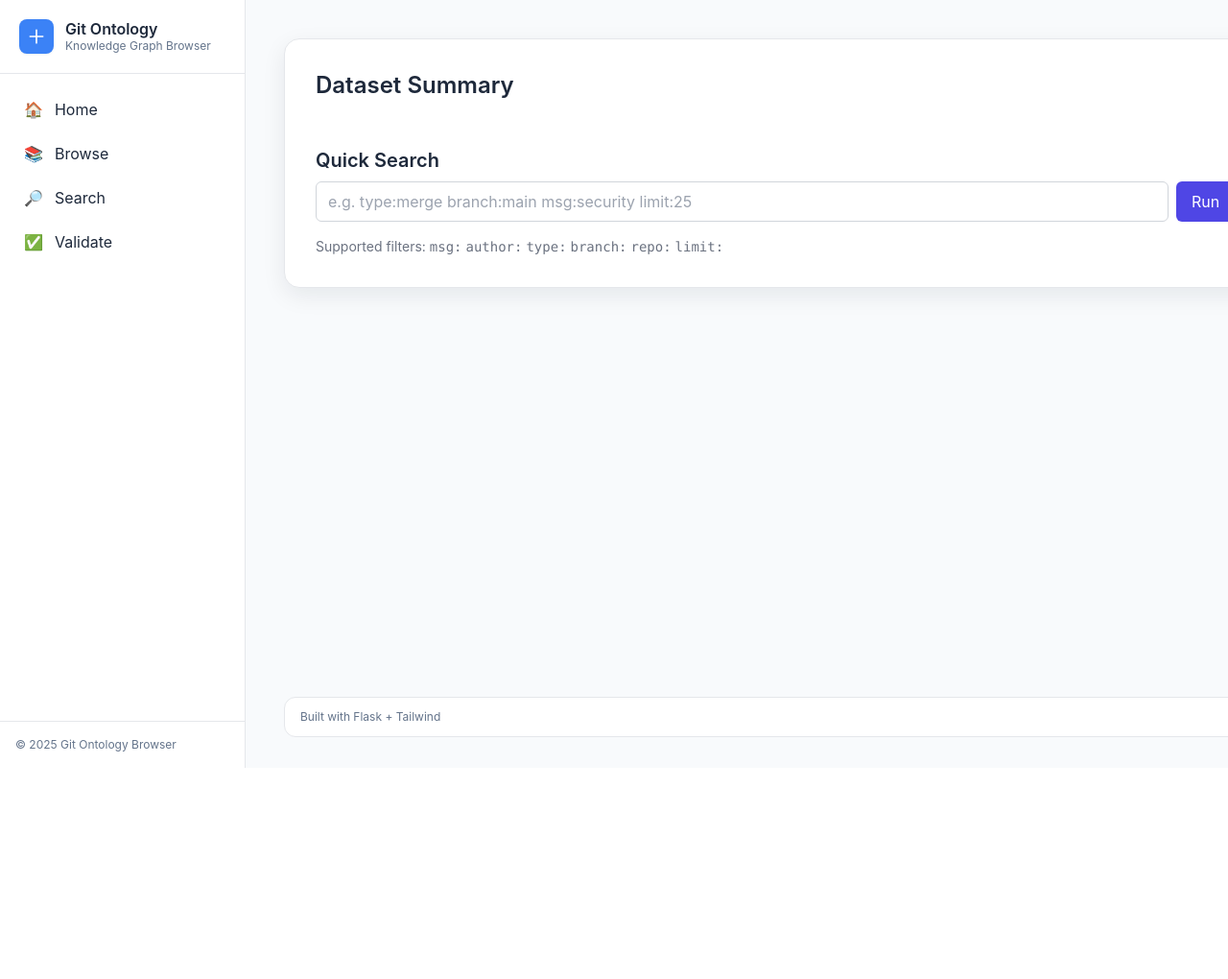
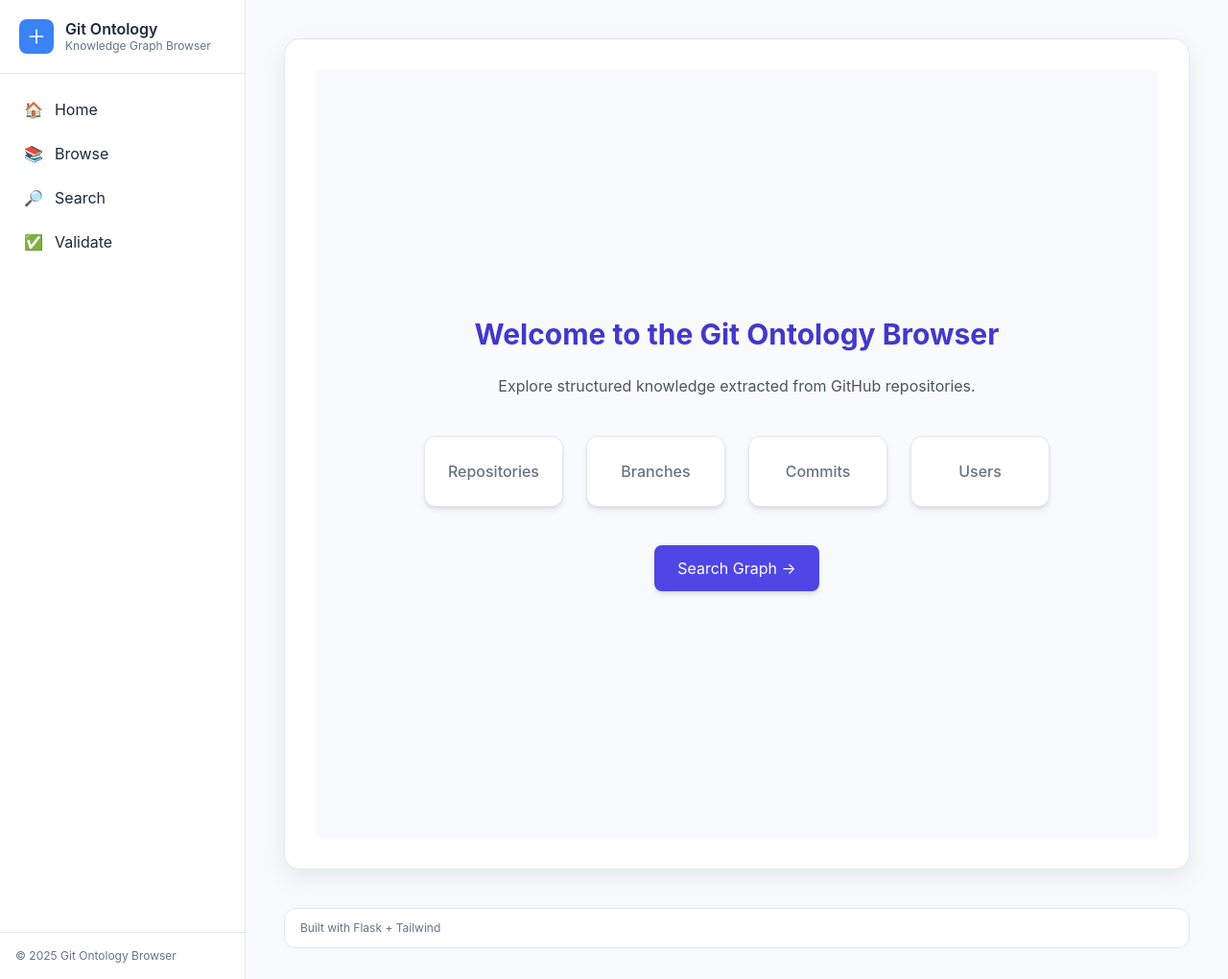
Before and after one commit to Jignesh6155/KR_project, a Flask app: template templates/home.html in a window 1280 px wide; the page is wider, and only the part inside the window is pictured. Shown: that part at 96% size. Before the commit the page ends 800 px from the top of that part, so only its background shows below. Run offline with Flask 3, Linux system fonts and the light colour scheme; the template is opened without the code that fills it, so the values that code supplies are empty; parts of the project's set-up code (start-up, migrations or seed data) failed here and were passed over; some libraries are stand-ins or nearby versions.

Commit message:
nice home page

```diff
--- a/templates/home.html
+++ b/templates/home.html
@@ -1,25 +1,30 @@
 {% extends "base.html" %}
 {% block content %}
-<h2 class="text-2xl font-semibold mb-4">Dataset Summary</h2>
-<div class="grid grid-cols-2 md:grid-cols-3 gap-4 mb-8">
-  {% for k,v in counts.items() %}
-    <div class="bg-white shadow-sm rounded-lg p-4 border border-gray-200">
-      <h3 class="text-gray-600 font-medium">{{ k|capitalize }}</h3>
-      <p class="text-xl font-bold text-indigo-600">{{ v }}</p>
+<div class="flex flex-col items-center justify-center min-h-screen bg-gray-50 text-center">
+  <h1 class="text-3xl font-bold text-indigo-700 mb-6">Welcome to the Git Ontology Browser</h1>
+  <p class="text-gray-600 mb-10">Explore structured knowledge extracted from GitHub repositories.</p>
+
+  <div class="grid grid-cols-2 md:grid-cols-4 gap-6">
+    <div class="bg-white shadow-md rounded-xl p-6 border border-gray-200">
+      <h2 class="text-2xl font-semibold text-indigo-600">{{ counts.repos }}</h2>
+      <p class="text-gray-500 font-medium">Repositories</p>
     </div>
-  {% endfor %}
+    <div class="bg-white shadow-md rounded-xl p-6 border border-gray-200">
+      <h2 class="text-2xl font-semibold text-indigo-600">{{ counts.branches }}</h2>
+      <p class="text-gray-500 font-medium">Branches</p>
+    </div>
+    <div class="bg-white shadow-md rounded-xl p-6 border border-gray-200">
+      <h2 class="text-2xl font-semibold text-indigo-600">{{ counts.commits }}</h2>
+      <p class="text-gray-500 font-medium">Commits</p>
+    </div>
+    <div class="bg-white shadow-md rounded-xl p-6 border border-gray-200">
+      <h2 class="text-2xl font-semibold text-indigo-600">{{ counts.users }}</h2>
+      <p class="text-gray-500 font-medium">Users</p>
+    </div>
+  </div>
+
+    <a href="/search" class="mt-10 inline-block bg-indigo-600 hover:bg-indigo-700 text-white px-6 py-3 rounded-lg shadow-md">
+    Search Graph →
+    </a>
 </div>
-
-<h3 class="text-xl font-semibold mb-2">Quick Search</h3>
-<form action="/search" class="flex space-x-2">
-  <input name="q" size="80"
-         class="flex-grow border border-gray-300 rounded-md px-3 py-2 focus:ring focus:ring-indigo-200"
-         placeholder="e.g. type:merge branch:main msg:security limit:25">
-  <button class="bg-indigo-600 hover:bg-indigo-700 text-white px-4 py-2 rounded-md">Run</button>
-</form>
-
-<p class="mt-4 text-sm text-gray-500">
-  Supported filters: <code>msg:</code> <code>author:</code> <code>type:</code>
-  <code>branch:</code> <code>repo:</code> <code>limit:</code>
-</p>
 {% endblock %}
```
